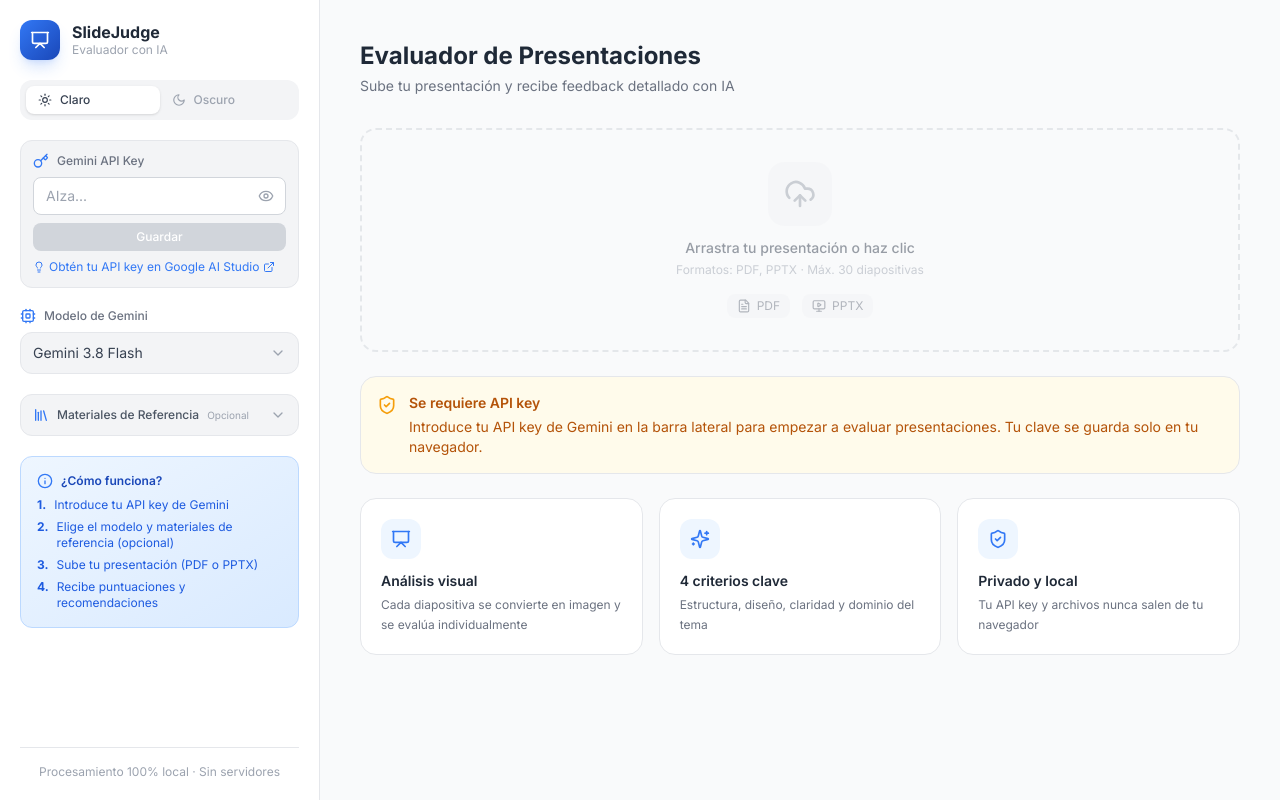
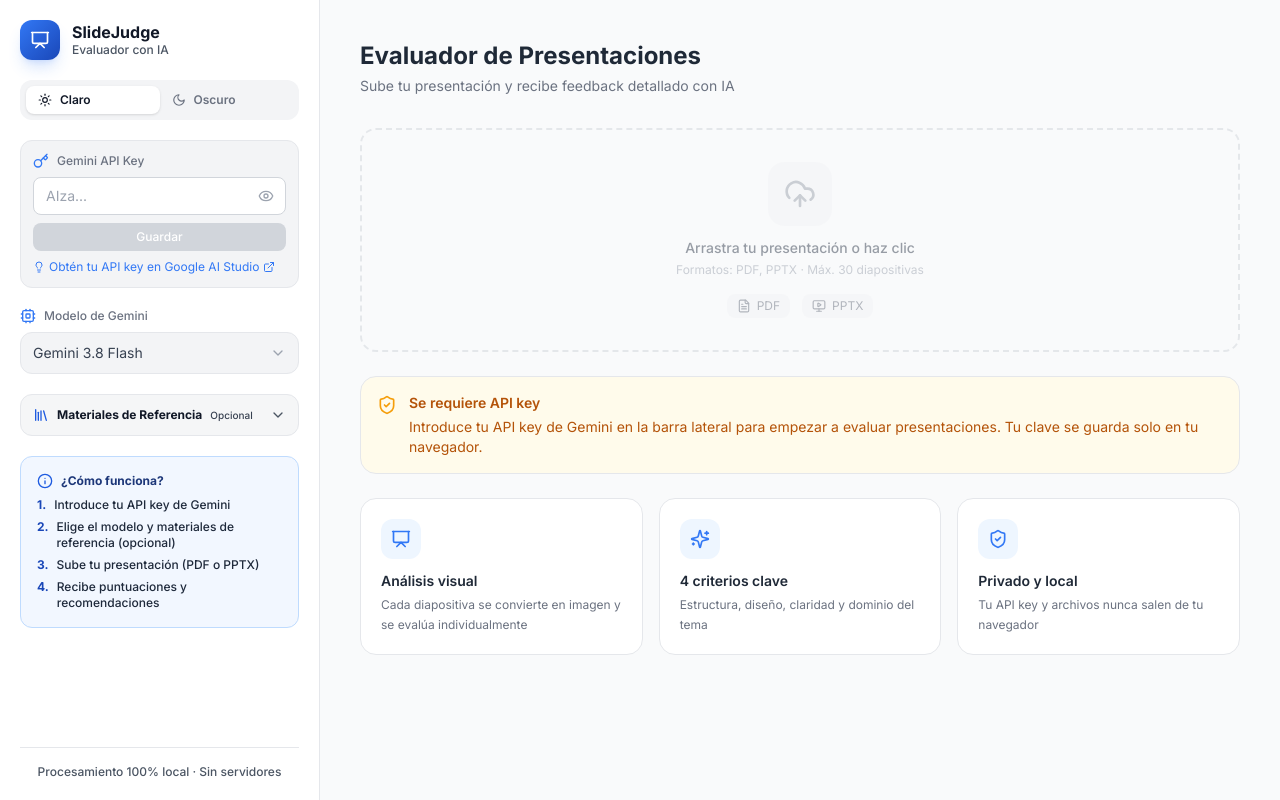
Before and after one commit to cce087/evaluador-presentaciones-ia, a React (Vite) app: page / in a window 1280 px wide. Built offline with nearby package versions, Linux system fonts and the light colour scheme.

Commit message:
Actualizar barra lateral y estilos

```diff
--- a/src/components/ReferenceMaterials.tsx
+++ b/src/components/ReferenceMaterials.tsx
@@ -104,36 +104,36 @@ export function ReferenceMaterials({ context, onContextChange }: ReferenceMateri
   const totalExampleSlides = context.examples.reduce((sum, e) => sum + e.slides.length, 0);
 
   return (
-    <div className="rounded-xl bg-gray-100 dark:bg-gray-800/60 border border-gray-200 dark:border-gray-700 overflow-hidden">
+    <div className="rounded-xl bg-gray-100/80 dark:bg-gray-800/60 border border-gray-200 dark:border-gray-700 overflow-hidden">
       {/* Header */}
       <button
         onClick={() => setIsOpen(!isOpen)}
-        className="w-full flex items-center justify-between gap-2 p-3 hover:bg-gray-150 dark:hover:bg-gray-800 transition-colors"
+        className="w-full flex items-center justify-between gap-2 p-3 hover:bg-gray-200/60 dark:hover:bg-gray-800 transition-colors"
       >
         <div className="flex items-center gap-2">
-          <Library className="w-4 h-4 text-primary-500" />
-          <span className="text-xs font-medium text-gray-600 dark:text-gray-300">
+          <Library className="w-4 h-4 text-primary-600 dark:text-primary-400" />
+          <span className="text-xs font-bold text-gray-900 dark:text-gray-200">
             Materiales de Referencia
           </span>
           {isActive && (
-            <span className="flex items-center gap-1 px-1.5 py-0.5 rounded text-[10px] font-bold bg-accent-100 text-accent-700 dark:bg-accent-900/30 dark:text-accent-400">
+            <span className="flex items-center gap-1 px-1.5 py-0.5 rounded text-[10px] font-bold bg-primary-100 text-primary-800 dark:bg-primary-900/40 dark:text-primary-300">
               {hasRubric && 'RÚBRICA'}
               {hasRubric && hasExamples && ' + '}
               {hasExamples && `${context.examples.length} EJ.`}
             </span>
           )}
-          <span className="text-[10px] text-gray-400">Opcional</span>
+          <span className="text-[10px] text-gray-700 dark:text-gray-400 font-medium">Opcional</span>
         </div>
-        {isOpen ? <ChevronUp className="w-4 h-4 text-gray-400" /> : <ChevronDown className="w-4 h-4 text-gray-400" />}
+        {isOpen ? <ChevronUp className="w-4 h-4 text-gray-600 dark:text-gray-400" /> : <ChevronDown className="w-4 h-4 text-gray-600 dark:text-gray-400" />}
       </button>
 
       {isOpen && (
-        <div className="p-3 pt-1 space-y-4 animate-fade-in">
+        <div className="p-3 pt-1 space-y-4">
           {/* Rubric section */}
           <div>
             <div className="flex items-center gap-2 mb-2">
-              <ClipboardList className="w-3.5 h-3.5 text-gray-400" />
-              <h4 className="text-xs font-semibold text-gray-500 dark:text-gray-400 uppercase tracking-wide">
+              <ClipboardList className="w-3.5 h-3.5 text-gray-600 dark:text-gray-400" />
+              <h4 className="text-xs font-bold text-gray-800 dark:text-gray-300 uppercase tracking-wide">
                 Rúbrica de evaluación
               </h4>
             </div>
@@ -149,7 +149,7 @@ export function ReferenceMaterials({ context, onContextChange }: ReferenceMateri
               <button
                 onClick={() => rubricFileRef.current?.click()}
                 disabled={isProcessingRubric}
-                className="flex items-center gap-1.5 px-2.5 py-1.5 rounded-lg bg-white dark:bg-gray-900 border border-gray-300 dark:border-gray-600 text-xs text-gray-600 dark:text-gray-300 hover:border-primary-400 transition-all"
+                className="flex items-center gap-1.5 px-2.5 py-1.5 rounded-lg bg-white dark:bg-gray-900 border border-gray-300 dark:border-gray-600 text-xs font-semibold text-gray-800 dark:text-gray-200 hover:border-primary-500 transition-all shadow-sm"
               >
                 <Upload className="w-3.5 h-3.5" />
                 {isProcessingRubric ? 'Procesando…' : 'Subir PDF/TXT'}
@@ -157,7 +157,7 @@ export function ReferenceMaterials({ context, onContextChange }: ReferenceMateri
               {hasRubric && (
                 <button
                   onClick={clearRubric}
-                  className="flex items-center gap-1 px-2 py-1.5 rounded-lg text-xs text-error-500 hover:bg-error-50 dark:hover:bg-error-900/20 transition-all"
+                  className="flex items-center gap-1 px-2 py-1.5 rounded-lg text-xs font-semibold text-red-600 hover:bg-red-50 dark:hover:bg-red-900/20 transition-all"
                 >
                   <X className="w-3.5 h-3.5" />
                   Limpiar
@@ -166,7 +166,7 @@ export function ReferenceMaterials({ context, onContextChange }: ReferenceMateri
             </div>
 
             {rubricFileName && (
-              <div className="flex items-center gap-1.5 mb-2 text-xs text-accent-600 dark:text-accent-400">
+              <div className="flex items-center gap-1.5 mb-2 text-xs font-medium text-primary-700 dark:text-primary-300">
                 <FileText className="w-3 h-3" />
                 <span className="truncate">{rubricFileName}</span>
               </div>
@@ -177,15 +177,15 @@ export function ReferenceMaterials({ context, onContextChange }: ReferenceMateri
               onChange={(e) => setRubricText(e.target.value)}
               onBlur={saveRubricText}
               placeholder="Pega aquí los criterios de evaluación, o sube un archivo PDF/TXT con la rúbrica…"
-              className="w-full h-24 px-3 py-2 rounded-lg bg-white dark:bg-gray-900 border border-gray-300 dark:border-gray-600 text-xs text-gray-700 dark:text-gray-300 placeholder-gray-400 focus:outline-none focus:ring-2 focus:ring-primary-500 resize-y"
+              className="w-full h-24 px-3 py-2 rounded-lg bg-white dark:bg-gray-900 border border-gray-300 dark:border-gray-600 text-xs font-medium text-gray-900 dark:text-gray-100 placeholder-gray-500 dark:placeholder-gray-400 focus:outline-none focus:ring-2 focus:ring-primary-500 resize-y"
             />
           </div>
 
           {/* Example presentations */}
           <div>
             <div className="flex items-center gap-2 mb-2">
-              <MonitorPlay className="w-3.5 h-3.5 text-gray-400" />
-              <h4 className="text-xs font-semibold text-gray-500 dark:text-gray-400 uppercase tracking-wide">
+              <MonitorPlay className="w-3.5 h-3.5 text-gray-600 dark:text-gray-400" />
+              <h4 className="text-xs font-bold text-gray-800 dark:text-gray-300 uppercase tracking-wide">
                 Presentaciones de ejemplo
               </h4>
             </div>
@@ -198,16 +198,16 @@ export function ReferenceMaterials({ context, onContextChange }: ReferenceMateri
                     className="flex items-center justify-between gap-2 px-2.5 py-1.5 rounded-lg bg-white dark:bg-gray-900 border border-gray-200 dark:border-gray-700"
                   >
                     <div className="min-w-0">
-                      <span className="text-xs font-medium text-gray-700 dark:text-gray-300 truncate block">
+                      <span className="text-xs font-semibold text-gray-900 dark:text-gray-200 truncate block">
                         {ex.label}
                       </span>
-                      <span className="text-[10px] text-gray-400">
+                      <span className="text-[10px] font-medium text-gray-600 dark:text-gray-400">
                         {ex.name} · {ex.slides.length} diapositivas
                       </span>
                     </div>
                     <button
                       onClick={() => removeExample(ex.id)}
-                      className="p-1 rounded text-gray-400 hover:text-error-500 hover:bg-error-50 dark:hover:bg-error-900/20 transition-all shrink-0"
+                      className="p-1 rounded text-gray-500 hover:text-red-600 hover:bg-red-50 dark:hover:bg-red-900/20 transition-all shrink-0"
                     >
                       <Trash2 className="w-3.5 h-3.5" />
                     </button>
@@ -223,7 +223,7 @@ export function ReferenceMaterials({ context, onContextChange }: ReferenceMateri
                   value={newExampleLabel}
                   onChange={(e) => setNewExampleLabel(e.target.value)}
                   placeholder="Etiqueta (ej: 'Ejemplo Sobresaliente')"
-                  className="w-full px-2.5 py-1.5 rounded-lg bg-gray-50 dark:bg-gray-800 border border-gray-300 dark:border-gray-600 text-xs text-gray-700 dark:text-gray-300 focus:outline-none focus:ring-2 focus:ring-primary-500"
+                  className="w-full px-2.5 py-1.5 rounded-lg bg-gray-50 dark:bg-gray-800 border border-gray-300 dark:border-gray-600 text-xs font-medium text-gray-900 dark:text-gray-100 focus:outline-none focus:ring-2 focus:ring-primary-500"
                 />
                 <input
                   ref={exampleFileRef}
@@ -236,14 +236,14 @@ export function ReferenceMaterials({ context, onContextChange }: ReferenceMateri
                   <button
                     onClick={() => exampleFileRef.current?.click()}
                     disabled={isProcessingExample}
-                    className="flex-1 flex items-center justify-center gap-1.5 px-2.5 py-1.5 rounded-lg bg-primary-600 hover:bg-primary-700 disabled:bg-gray-300 text-white text-xs font-medium transition-all"
+                    className="flex-1 flex items-center justify-center gap-1.5 px-2.5 py-1.5 rounded-lg bg-primary-600 hover:bg-primary-700 disabled:bg-gray-300 text-white text-xs font-bold transition-all shadow-sm"
                   >
                     <Upload className="w-3.5 h-3.5" />
                     {isProcessingExample ? 'Procesando…' : 'Subir PDF/PPTX'}
                   </button>
                   <button
                     onClick={() => setIsAddingExample(false)}
-                    className="px-2.5 py-1.5 rounded-lg bg-gray-200 dark:bg-gray-700 text-gray-600 dark:text-gray-300 text-xs transition-all"
+                    className="px-2.5 py-1.5 rounded-lg bg-gray-200 dark:bg-gray-700 text-gray-800 dark:text-gray-200 text-xs font-semibold transition-all"
                   >
                     Cancelar
                   </button>
@@ -252,7 +252,7 @@ export function ReferenceMaterials({ context, onContextChange }: ReferenceMateri
             ) : (
               <button
                 onClick={startAddingExample}
-                className="flex items-center gap-1.5 px-2.5 py-1.5 rounded-lg border border-dashed border-gray-300 dark:border-gray-600 text-xs text-gray-500 hover:border-primary-400 hover:text-primary-500 transition-all w-full justify-center"
+                className="flex items-center gap-1.5 px-2.5 py-2 rounded-lg border border-dashed border-gray-400 dark:border-gray-600 text-xs font-bold text-gray-800 dark:text-gray-300 hover:border-primary-500 hover:text-primary-600 dark:hover:text-primary-400 bg-white/50 dark:bg-gray-900/50 transition-all w-full justify-center"
               >
                 <Plus className="w-3.5 h-3.5" />
                 Añadir presentación de ejemplo
@@ -260,7 +260,7 @@ export function ReferenceMaterials({ context, onContextChange }: ReferenceMateri
             )}
 
             {hasExamples && (
-              <p className="text-[10px] text-gray-400 mt-1.5">
+              <p className="text-[10px] text-gray-600 dark:text-gray-400 font-medium mt-1.5">
                 {totalExampleSlides} diapositivas de referencia en total
               </p>
             )}
--- a/src/components/Sidebar.tsx
+++ b/src/components/Sidebar.tsx
@@ -32,17 +32,17 @@ export function Sidebar({
   onContextChange,
 }: SidebarProps) {
   return (
-    <aside className="w-full md:w-80 md:min-h-screen flex flex-col bg-white dark:bg-gray-950 border-r border-gray-200 dark:border-gray-800 p-5 gap-5 md:sticky md:top-0 md:h-screen overflow-y-auto">
+    <aside className="w-full md:w-80 shrink-0 flex flex-col bg-white dark:bg-gray-950 border-r border-gray-200 dark:border-gray-800 p-5 gap-5 md:sticky md:top-0 md:h-screen md:max-h-screen overflow-y-auto transition-colors">
       {/* Logo */}
       <div className="flex items-center gap-3">
         <div className="w-10 h-10 rounded-xl bg-gradient-to-br from-primary-500 to-primary-700 flex items-center justify-center shadow-lg shadow-primary-500/20">
           <Presentation className="w-5 h-5 text-white" />
         </div>
         <div>
-          <h1 className="text-base font-bold text-gray-800 dark:text-gray-100 leading-tight">
+          <h1 className="text-base font-bold text-gray-900 dark:text-gray-100 leading-tight">
             SlideJudge
           </h1>
-          <p className="text-xs text-gray-400">Evaluador con IA</p>
+          <p className="text-xs text-gray-600 dark:text-gray-400 font-medium">Evaluador con IA</p>
         </div>
       </div>
 
@@ -50,8 +50,8 @@ export function Sidebar({
       <div className="flex items-center justify-between rounded-xl bg-gray-100 dark:bg-gray-800/60 p-1.5">
         <button
           onClick={() => theme !== 'light' && onToggleTheme()}
-          className={`flex items-center gap-2 px-3 py-1.5 rounded-lg text-xs font-medium transition-all flex-1 ${
-            theme === 'light' ? 'bg-white shadow text-gray-700' : 'text-gray-400'
+          className={`flex items-center gap-2 px-3 py-1.5 rounded-lg text-xs font-semibold transition-all flex-1 ${
+            theme === 'light' ? 'bg-white shadow text-gray-900' : 'text-gray-500 dark:text-gray-400'
           }`}
         >
           <Sun className="w-3.5 h-3.5" />
@@ -59,8 +59,8 @@ export function Sidebar({
         </button>
         <button
           onClick={() => theme !== 'dark' && onToggleTheme()}
-          className={`flex items-center gap-2 px-3 py-1.5 rounded-lg text-xs font-medium transition-all flex-1 ${
-            theme === 'dark' ? 'bg-gray-900 shadow text-gray-100' : 'text-gray-400'
+          className={`flex items-center gap-2 px-3 py-1.5 rounded-lg text-xs font-semibold transition-all flex-1 ${
+            theme === 'dark' ? 'bg-gray-900 shadow text-gray-100' : 'text-gray-500 dark:text-gray-400'
           }`}
         >
           <Moon className="w-3.5 h-3.5" />
@@ -84,28 +84,28 @@ export function Sidebar({
       <ReferenceMaterials context={context} onContextChange={onContextChange} />
 
       {/* Info card */}
-      <div className="rounded-xl bg-gradient-to-br from-primary-50 to-primary-100 dark:from-primary-950/40 dark:to-primary-900/20 border border-primary-200 dark:border-primary-800/50 p-4">
+      <div className="rounded-xl bg-blue-50/80 dark:bg-primary-950/40 border border-blue-200 dark:border-primary-800/50 p-4">
         <div className="flex items-center gap-2 mb-2">
-          <Info className="w-4 h-4 text-primary-500" />
-          <h3 className="text-xs font-semibold text-primary-700 dark:text-primary-400">
+          <Info className="w-4 h-4 text-primary-600 dark:text-primary-400" />
+          <h3 className="text-xs font-bold text-primary-900 dark:text-primary-300">
             ¿Cómo funciona?
           </h3>
         </div>
-        <ol className="space-y-1.5 text-xs text-primary-600 dark:text-primary-300/80">
+        <ol className="space-y-1.5 text-xs text-slate-800 dark:text-primary-200/90 font-medium">
           <li className="flex gap-2">
-            <span className="font-bold">1.</span>
+            <span className="font-bold text-primary-700 dark:text-primary-400">1.</span>
             <span>Introduce tu API key de Gemini</span>
           </li>
           <li className="flex gap-2">
-            <span className="font-bold">2.</span>
+            <span className="font-bold text-primary-700 dark:text-primary-400">2.</span>
             <span>Elige el modelo y materiales de referencia (opcional)</span>
           </li>
           <li className="flex gap-2">
-            <span className="font-bold">3.</span>
+            <span className="font-bold text-primary-700 dark:text-primary-400">3.</span>
             <span>Sube tu presentación (PDF o PPTX)</span>
           </li>
           <li className="flex gap-2">
-            <span className="font-bold">4.</span>
+            <span className="font-bold text-primary-700 dark:text-primary-400">4.</span>
             <span>Recibe puntuaciones y recomendaciones</span>
           </li>
         </ol>
@@ -113,7 +113,7 @@ export function Sidebar({
 
       {/* Footer */}
       <div className="mt-auto pt-4 border-t border-gray-200 dark:border-gray-800">
-        <p className="text-xs text-gray-400 text-center">
+        <p className="text-xs text-gray-600 dark:text-gray-400 font-medium text-center">
           Procesamiento 100% local · Sin servidores
         </p>
       </div>
```
